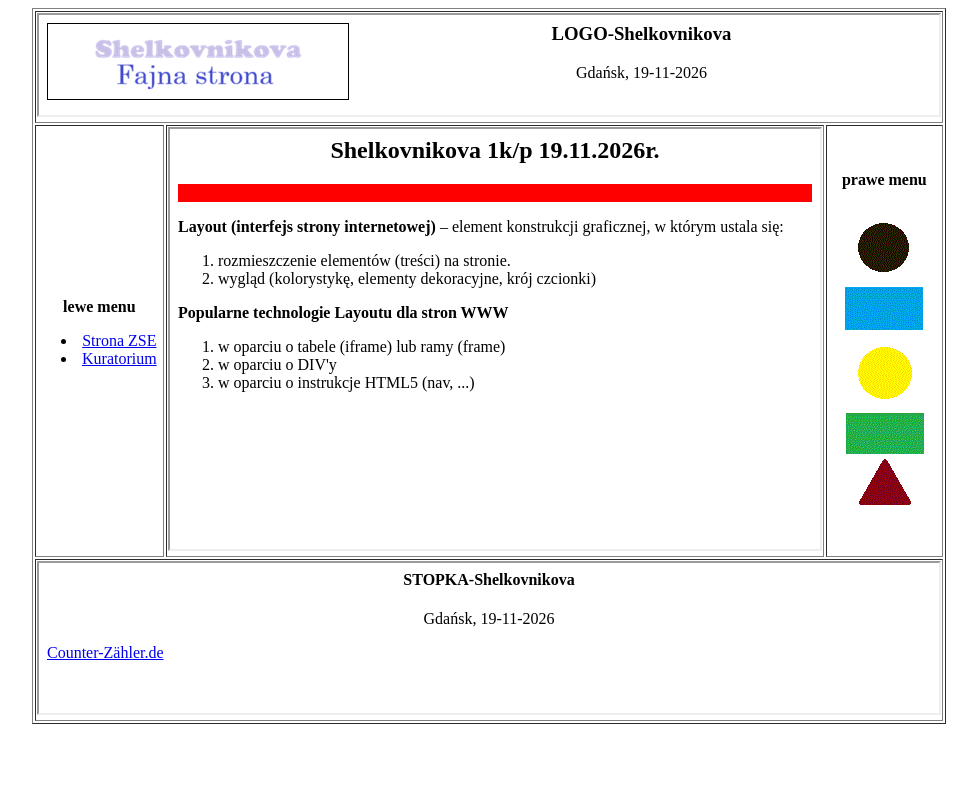
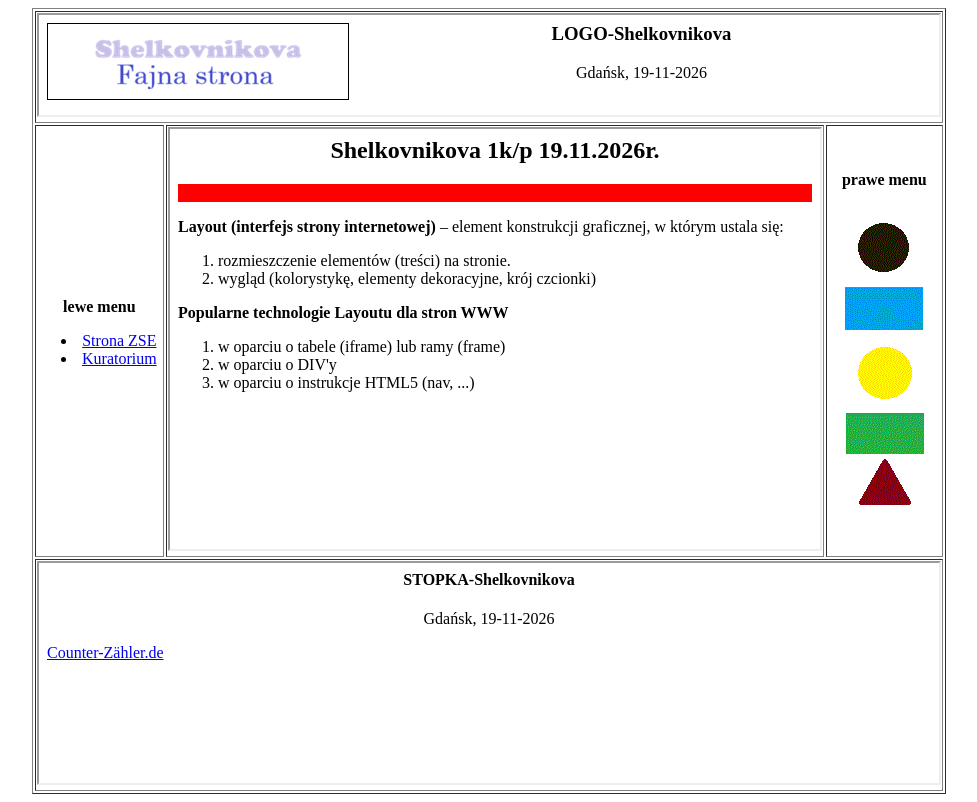
Before and after one commit to Olias33/Zad13_Shel, a plain HTML site: page index.html in a window 1280 px wide. Shown: the whole page, without its empty margins (151-1128 px from the left). Drawn offline with Linux system fonts and the light colour scheme.

Commit message:
Update index.html

```diff
--- a/index.html
+++ b/index.html
@@ -42,7 +42,7 @@
 </tr>
 <tr>
 <td colspan="3">
-<iframe scrolling="no" width="900" height="150" name="obszar_stopka" src="stopka_shelkovnikova.html" border="0"></iframe>
+<iframe scrolling="no" width="900" height="220" name="obszar_stopka" src="stopka_shelkovnikova.html" border="0"></iframe>
 </td>
 </tr>
 </table>
```
